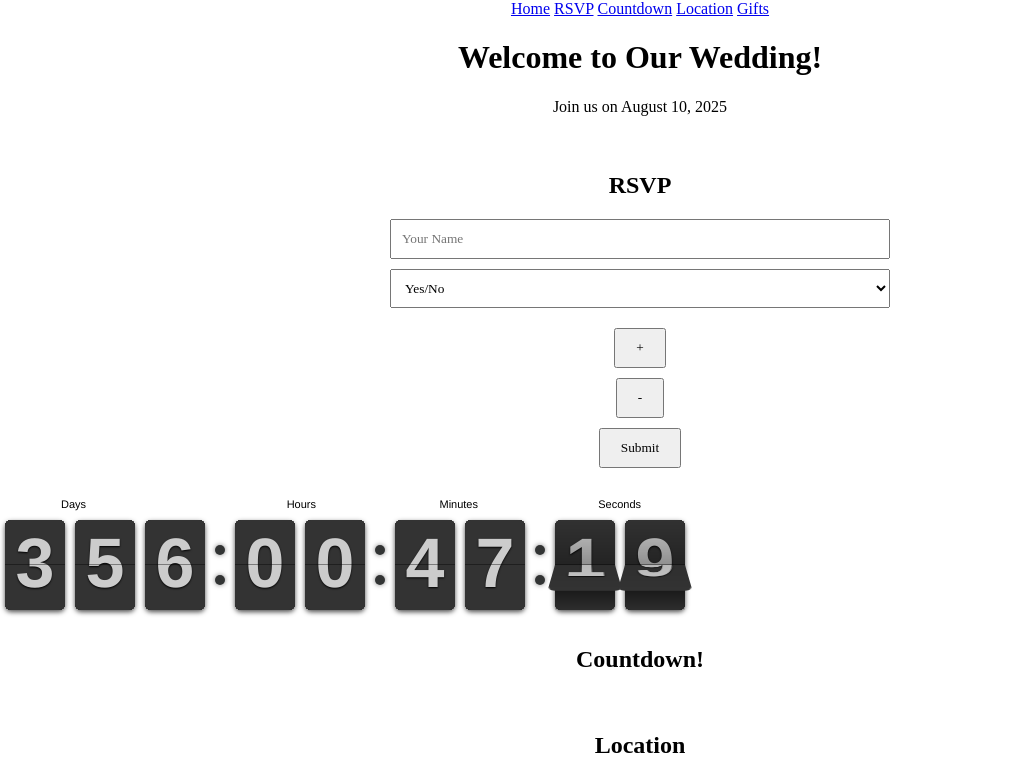
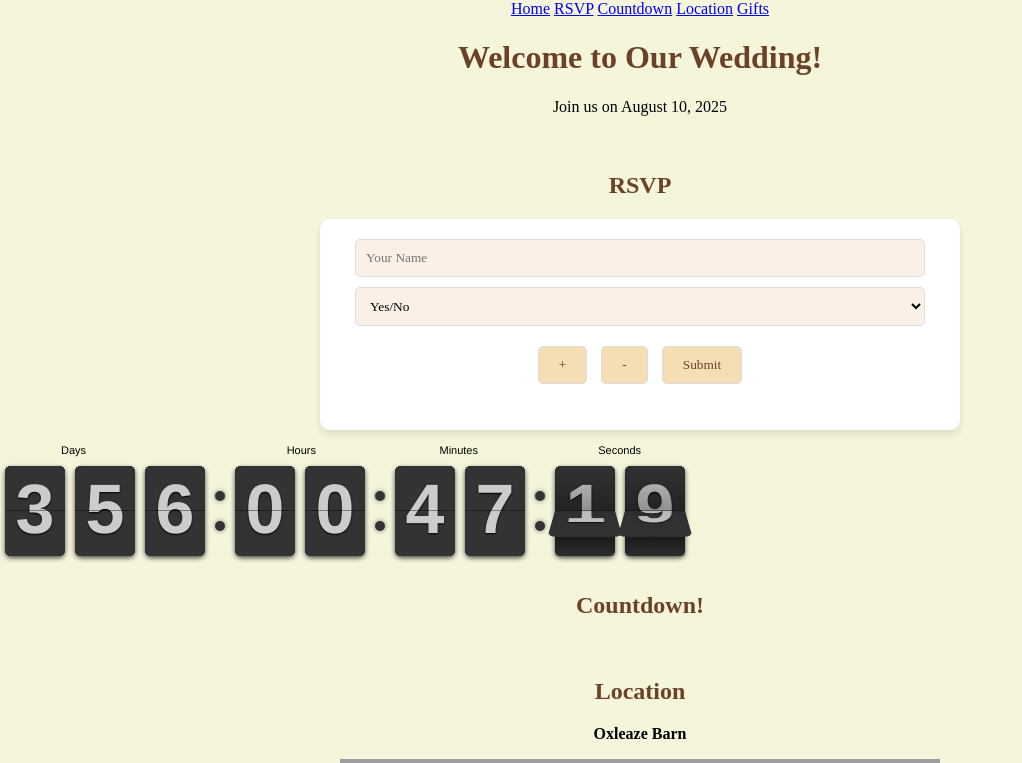
Before and after one commit to CamelSyrup/wedding.website, a PHP site: page /home.html in a window 1280 px wide. Shown: the top 763 px of the page, without its empty margins (0-1022 px from the left). Run offline with PHP 8.4, Linux system fonts and the light colour scheme; some libraries are stand-ins or nearby versions; grey boxes are pictures that could not be loaded.

Commit message:
Update styles.css

```diff
--- a/styles.css
+++ b/styles.css
@@ -2,13 +2,14 @@
 body {
   margin: 0;
   padding: 0;
-  font-family: 'Perpetua', serif; /* Change to Perpetua font */
-  text-align: center; /* Centralizes text by default */
+  font-family: 'Perpetua', serif; /* Perpetua font */
+  text-align: center;
   display: flex;
   flex-direction: column;
   align-items: center; /* Centralizes all content horizontally */
   width: 100%;
   box-sizing: border-box;
+  background-color: #f5f5dc; /* Light cream background for the entire site */
 }
 
 /* Ensure all containers are centralized */
@@ -23,7 +24,8 @@ body {
 /* Centralize text for all headers */
 h1, h2, h3, h4, h5, h6 {
   text-align: center;
-  font-family: 'Perpetua', serif; /* Apply Perpetua font to headers */
+  font-family: 'Perpetua', serif; /* Perpetua font */
+  color: #6b4226; /* Dark brown for contrast with cream background */
 }
 
 /* Centralize forms, tables, and other block elements */
@@ -31,52 +33,62 @@ form, table, .content {
   margin: 0 auto; /* Centralize block elements */
   width: 100%;
   max-width: 600px; /* Ensure block elements fit within mobile screens */
+  background-color: #fff; /* White background for form areas */
+  padding: 20px;
+  border-radius: 10px;
+  box-shadow: 0 4px 8px rgba(0, 0, 0, 0.1);
 }
 
-/* Set a default style for buttons */
-button {
-  font-family: 'Perpetua', serif; /* Use the Perpetua font */
-  text-align: center;
-  padding: 10px 20px;
-  margin: 10px auto; /* Centralize the button */
-  display: block;
+/* Style form fields */
+input[type="text"], select {
+  width: calc(100% - 30px); /* Adjust width to fit within form */
+  padding: 10px;
+  margin-bottom: 10px;
+  box-sizing: border-box;
+  font-family: 'Perpetua', serif; /* Perpetua font */
+  border: 1px solid #dcdcdc; /* Light grey border */
+  border-radius: 5px;
+  background-color: #faf0e6; /* Very light cream background */
 }
 
-/* Ensure images are centered */
-img {
-  display: block;
-  margin: 0 auto; /* Center images */
-  max-width: 100%; /* Ensure images fit within mobile screens */
-  height: auto; /* Maintain aspect ratio */
+/* Style for +, -, and submit buttons */
+button {
+  font-family: 'Perpetua', serif; /* Perpetua font */
+  background-color: #f5deb3; /* Wheat color for buttons */
+  color: #6b4226; /* Dark brown text color */
+  border: 1px solid #dcdcdc;
+  padding: 10px 20px;
+  margin: 10px 5px; /* Small margin between buttons */
+  border-radius: 5px;
+  cursor: pointer;
+  display: inline-block; /* Ensure buttons are next to each other */
 }
 
-/* Default centering for divs */
-div {
-  text-align: center;
+button:hover {
+  background-color: #d2b48c; /* Tan color on hover */
 }
 
-/* Make sure footer and header are also centralized */
-header, footer {
+/* Ensure buttons are inline in the form */
+.form-buttons {
   text-align: center;
-  width: 100%;
-  padding: 20px 0;
-  box-sizing: border-box;
+  display: flex;
+  justify-content: center;
+  flex-wrap: wrap;
 }
 
-/* Centralize navigation links */
-.navbar {
-  text-align: center;
-  background-color: rgba(255, 255, 224, 0.8); /* Light cream color with transparency */
-  width: 100%;
-  box-sizing: border-box;
+.form-buttons button {
+  margin: 5px; /* Small margin between buttons */
 }
 
-.navbar a {
-  display: inline-block;
-  margin: 0 10px;
-  padding: 10px 20px;
-  font-weight: bold;
-  font-family: 'Perpetua', serif; /* Apply Perpetua font to nav links */
+/* Responsive form fields and buttons */
+@media (max-width: 768px) {
+  input[type="text"], select {
+    width: calc(100% - 20px); /* Adjust for mobile screens */
+  }
+
+  .form-buttons {
+    flex-direction: column; /* Stack buttons on top of each other for narrow screens */
+  }
 }
 
 /* Tables should be responsive */
@@ -85,24 +97,52 @@ table {
   max-width: 600px;
   margin: 20px auto;
   border-collapse: collapse;
-  background-color: rgba(255, 255, 224, 1); /* Cream color for tables */
+  background-color: rgba(245, 222, 179, 1); /* Wheat color for tables */
+  border-radius: 10px;
+  box-shadow: 0 4px 8px rgba(0, 0, 0, 0.1);
 }
 
 th, td {
   padding: 10px;
   border: 1px solid #ddd;
   text-align: center;
-  font-family: 'Perpetua', serif; /* Apply Perpetua font to table content */
+  font-family: 'Perpetua', serif; /* Perpetua font */
 }
 
-/* Responsive form fields */
-input[type="text"], select {
+/* Navbar styles */
+.navbar {
+  text-align: center;
+  background-color: rgba(255, 255, 224, 0.8); /* Light cream color with transparency */
   width: 100%;
-  max-width: 500px;
   padding: 10px;
-  margin-bottom: 10px;
   box-sizing: border-box;
-  font-family: 'Perpetua', serif; /* Apply Perpetua font to form fields */
+  border-bottom: 2px solid #dcdcdc;
+}
+
+.navbar a {
+  display: inline-block;
+  margin: 0 10px;
+  padding: 10px 20px;
+  font-weight: bold;
+  font-family: 'Perpetua', serif; /* Perpetua font */
+  color: #6b4226; /* Dark brown text */
+  text-decoration: none;
+}
+
+.navbar a:hover {
+  text-decoration: underline;
+}
+
+/* Footer styles */
+footer {
+  width: 100%;
+  padding: 20px 0;
+  text-align: center;
+  font-family: 'Perpetua', serif; /* Perpetua font */
+  background-color: #f5deb3; /* Wheat background */
+  color: #6b4226; /* Dark brown text */
+  border-top: 2px solid #dcdcdc;
+  box-sizing: border-box;
 }
 
 /* Adjust for mobile screens */
```
